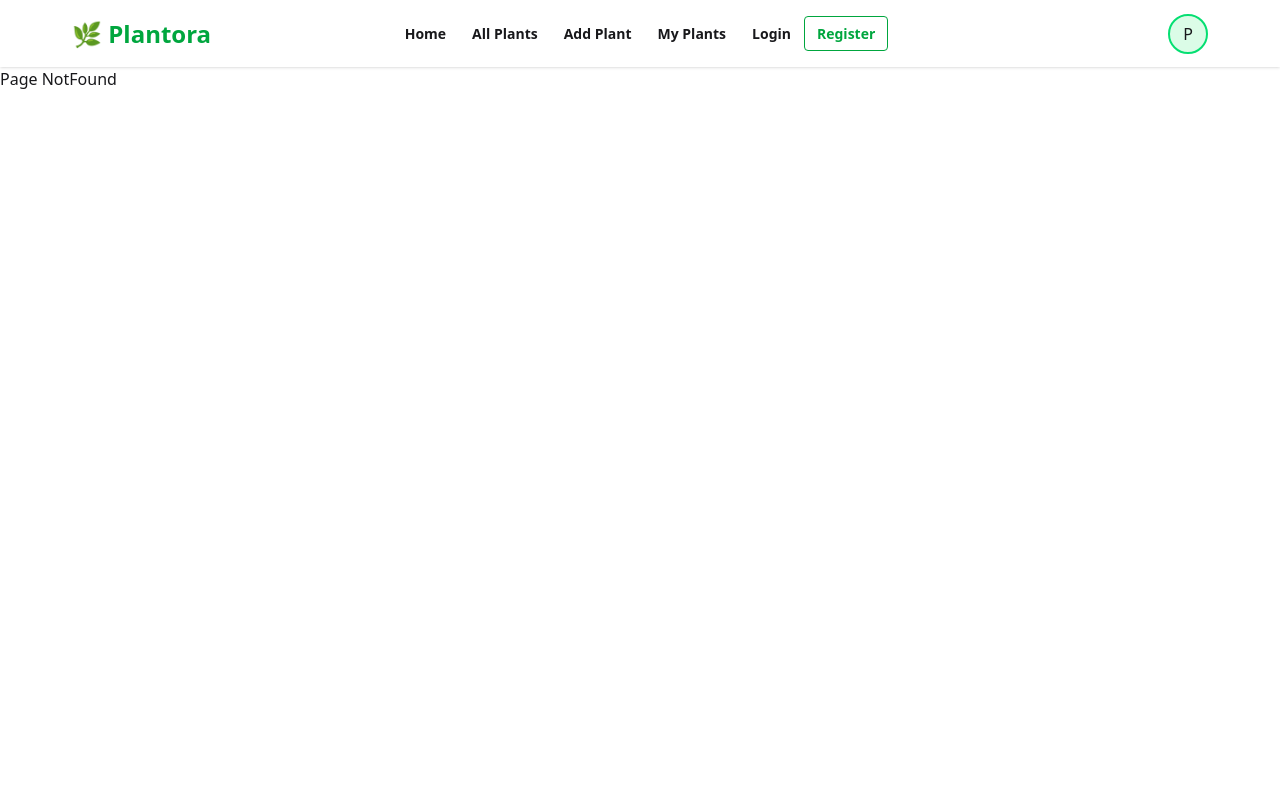
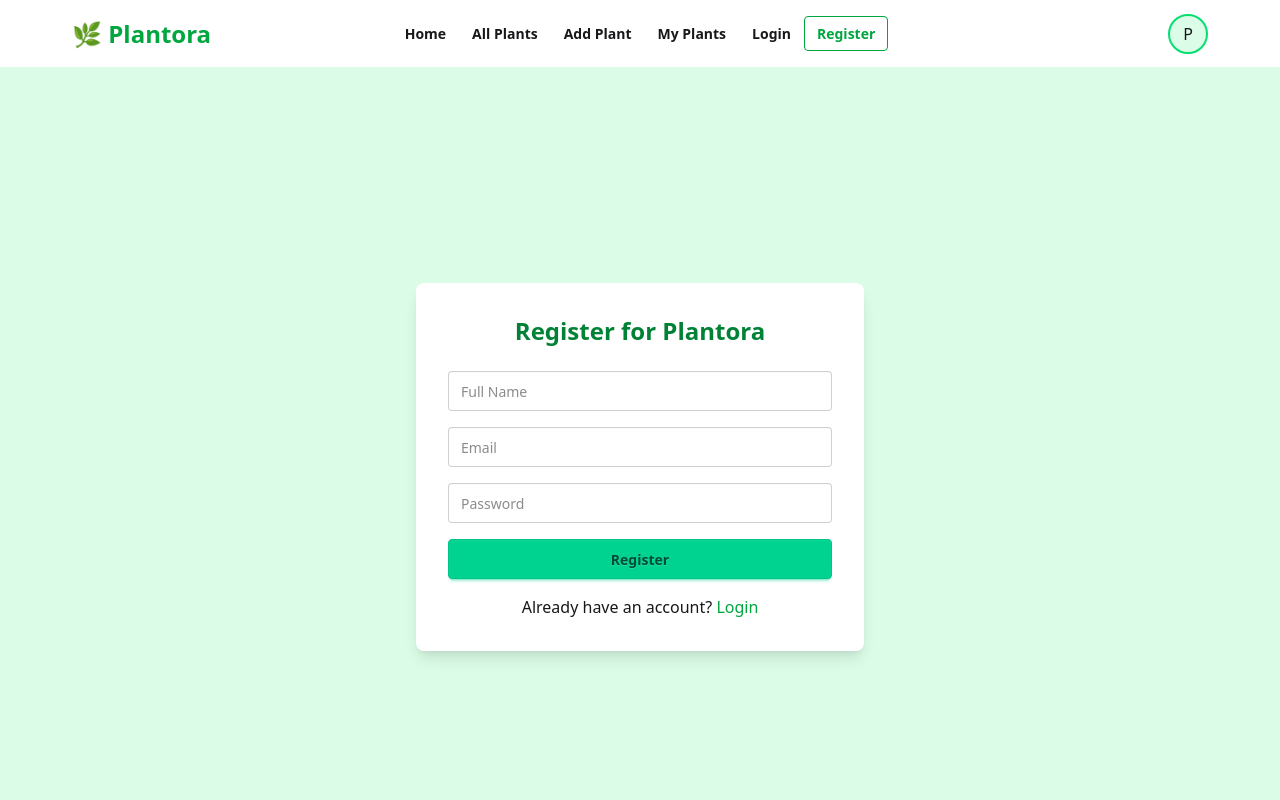
Before and after one commit to shamsuttabriz/plantora-client, a React (Vite) app: page /register in a window 1280 px wide. Shown: the top 800 px of the page. Built offline with nearby package versions, Linux system fonts and the light colour scheme.

Commit message:
Login and Registration page implementd but logic not implement now

```diff
--- a/src/components/NewPlants.jsx
+++ b/src/components/NewPlants.jsx
@@ -1,5 +1,6 @@
 import React from "react";
 import { FaChevronRight } from "react-icons/fa";
+import { Link } from "react-router";
 
 function NewPlants() {
   const newPlants = [
@@ -73,11 +74,11 @@ function NewPlants() {
         </div>
 
         <div className="text-right mt-6">
-          <button className="btn btn-outline btn-success hover:text-white text-2xl font-medium px-5 py-6">
+          <Link to="/all-plants" className="btn btn-outline btn-success hover:text-white text-2xl font-medium px-5 py-6">
             <p>
               <FaChevronRight />
             </p>
-          </button>
+          </Link>
         </div>
       </div>
     </div>
--- /dev/null
+++ b/src/pages/Login.jsx
@@ -0,0 +1,41 @@
+import { useState } from "react";
+import { Link } from "react-router";
+
+export default function Login() {
+  const [email, setEmail] = useState("");
+  const [password, setPassword] = useState("");
+
+  const handleLogin = (e) => {
+    e.preventDefault();
+    console.log("Login Info:", { email, password });
+    // Implement login logic here
+  };
+
+  return (
+    <div className="min-h-screen flex items-center justify-center bg-green-100">
+      <div className="bg-white shadow-lg p-8 rounded-lg w-full max-w-md">
+        <h2 className="text-2xl font-bold text-center text-green-700 mb-6">Login to Plantora</h2>
+        <form onSubmit={handleLogin}>
+          <input
+            type="email"
+            placeholder="Email"
+            className="w-full input input-bordered mb-4"
+            value={email}
+            required
+          />
+          <input
+            type="password"
+            placeholder="Password"
+            className="w-full input input-bordered mb-4"
+            value={password}
+            required
+          />
+          <button type="submit" className="btn btn-success w-full">Login</button>
+        </form>
+        <p className="text-center mt-4">
+          Don't have an account? <Link to="/register" className="text-green-600 font-medium">Register</Link>
+        </p>
+      </div>
+    </div>
+  );
+}
--- /dev/null
+++ b/src/pages/Register.jsx
@@ -0,0 +1,49 @@
+import { useState } from "react";
+import { Link } from "react-router";
+
+export default function Register() {
+  const [name, setName] = useState("");
+  const [email, setEmail] = useState("");
+  const [password, setPassword] = useState("");
+
+  const handleRegister = (e) => {
+    e.preventDefault();
+    console.log("Registration Info:", { name, email, password });
+    // Implement registration logic here
+  };
+
+  return (
+    <div className="min-h-screen flex items-center justify-center bg-green-100">
+      <div className="bg-white shadow-lg p-8 rounded-lg w-full max-w-md">
+        <h2 className="text-2xl font-bold text-center text-green-700 mb-6">Register for Plantora</h2>
+        <form onSubmit={handleRegister}>
+          <input
+            type="text"
+            placeholder="Full Name"
+            className="w-full input input-bordered mb-4"
+            value={name}
+            required
+          />
+          <input
+            type="email"
+            placeholder="Email"
+            className="w-full input input-bordered mb-4"
+            value={email}
+            required
+          />
+          <input
+            type="password"
+            placeholder="Password"
+            className="w-full input input-bordered mb-4"
+            value={password}
+            required
+          />
+          <button type="submit" className="btn btn-success w-full">Register</button>
+        </form>
+        <p className="text-center mt-4">
+          Already have an account? <Link to="/login" className="text-green-600 font-medium">Login</Link>
+        </p>
+      </div>
+    </div>
+  );
+}
--- a/src/routes/router.jsx
+++ b/src/routes/router.jsx
@@ -8,6 +8,8 @@ import MyPlants from "../pages/MyPlants";
 import Loader from "../components/Loader";
 import PlantDetails from "../pages/PlantDetails";
 import UpdatedPlant from "../pages/UpdatedPlant";
+import Login from "../pages/Login";
+import Register from "../pages/Register";
 
 export const router = createBrowserRouter([
   {
@@ -47,6 +49,14 @@ export const router = createBrowserRouter([
         loader: ({params}) => fetch(`http://localhost:3000/plants/${params.id}`),
         Component: UpdatedPlant,
       },
+      {
+        path: "/login",
+        Component: Login
+      },
+      {
+        path: "/register",
+        Component: Register
+      }
     ],
   },
   {
```
